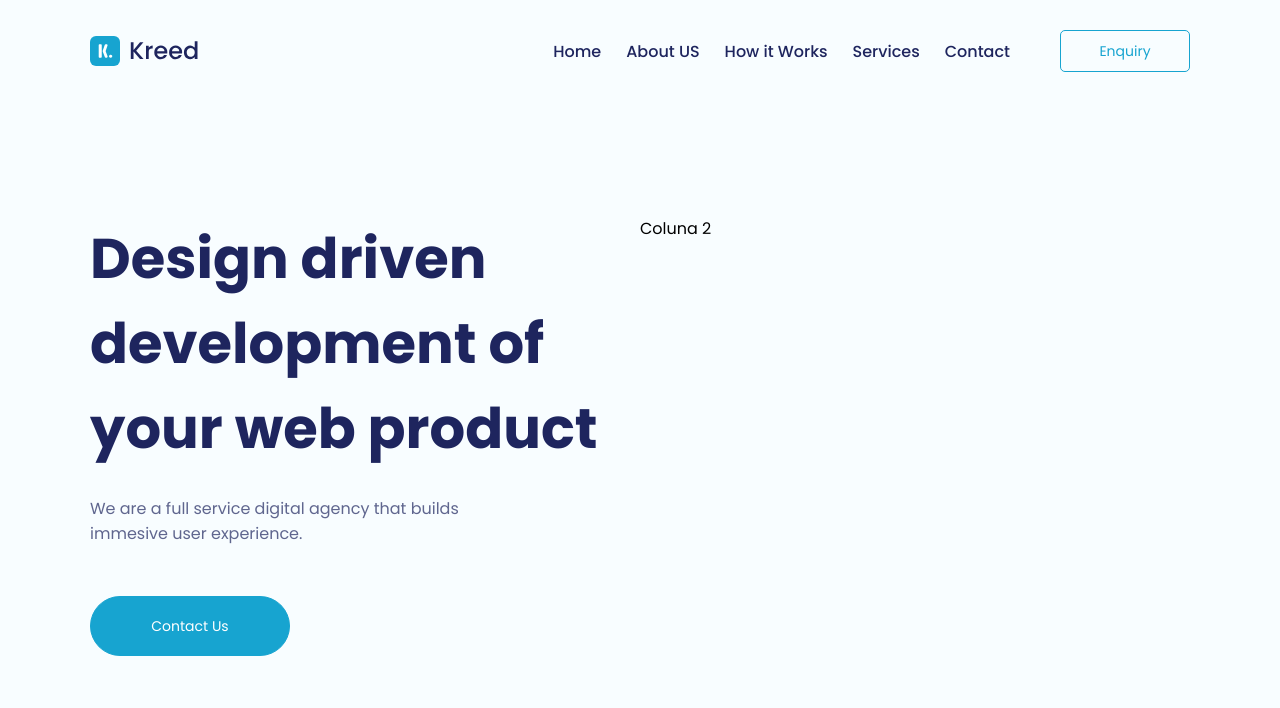
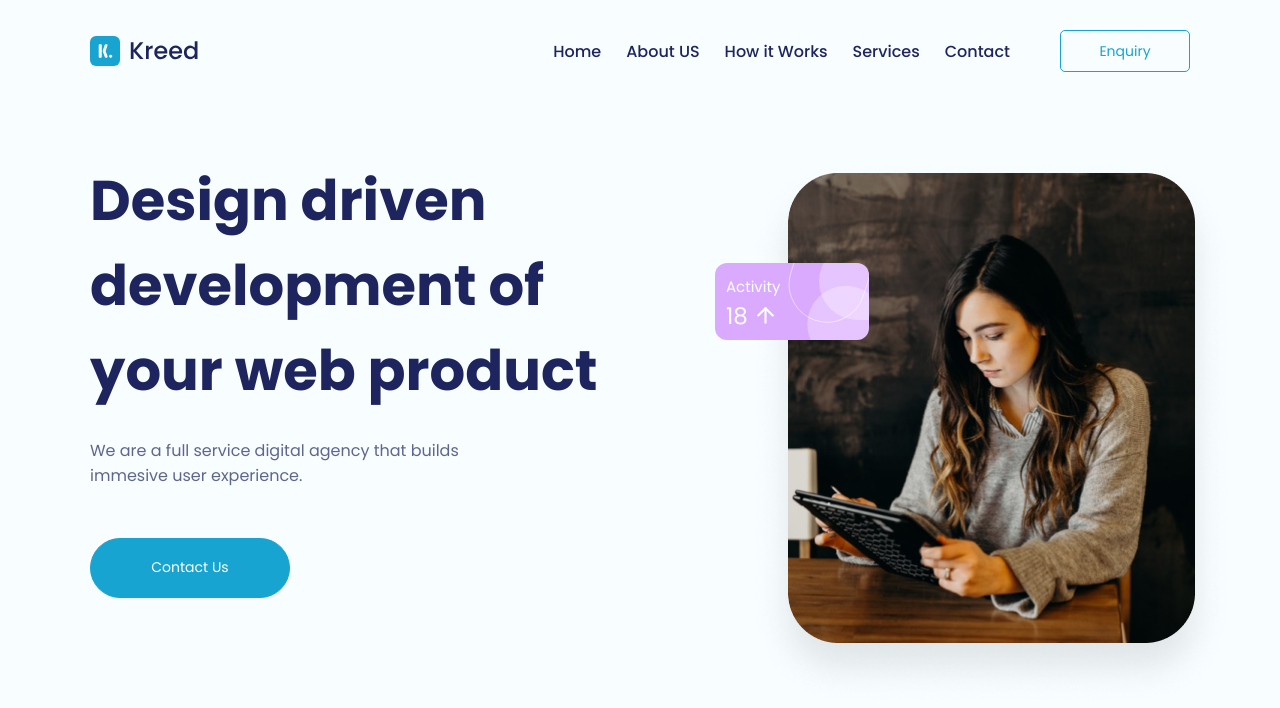
Before and after one commit to 1CarlosRenan/typescript-react-landing-page-collection, a React (Vite) app in the folder lp-kreed/: page / in a window 1280 px wide. Shown: the top 708 px of the page. Built offline with nearby package versions, Linux system fonts and the light colour scheme.

Commit message:
adding second column with image and card

```diff
--- /dev/null
+++ b/lp-kreed/src/molecules/CardActivity/index.tsx
@@ -0,0 +1,18 @@
+import { FiArrowUp } from "react-icons/fi";
+import * as S from "./styles";
+
+const CardActivity = () => (
+  <S.Container>
+    <small>Activity</small>
+    <div>
+      <span>18</span>
+      <FiArrowUp size={25} color="#fff" />
+    </div>
+
+    <i className="circle1"></i>
+    <i className="circle2"></i>
+    <i className="circle3"></i>
+  </S.Container>
+);
+
+export default CardActivity;
--- /dev/null
+++ b/lp-kreed/src/molecules/CardActivity/styles.ts
@@ -0,0 +1,65 @@
+import styled from "styled-components";
+
+export const Container = styled.div`
+  position: absolute;
+  top: 105px;
+  left: 75px;
+  background-color: #daaaff;
+  color: #fff;
+  width: 154px;
+  height: 77px;
+  border-radius: 12px;
+  text-align: left;
+  padding: 11px;
+  overflow: hidden;
+
+  small {
+    font-size: 15px;
+  }
+
+  div {
+    display: flex;
+    align-items: center;
+
+    span {
+      font-size: 23px;
+      font-weight: 400;
+      margin-right: 5px;
+    }
+  }
+
+  i {
+    width: 154px;
+    height: 77px;
+    position: absolute;
+    border-radius: 50px;
+
+    &.circle1 {
+      left: 104px;
+      top: -20px;
+      background: linear-gradient(
+        0deg,
+        rgba(255, 255, 255, 0.3),
+        rgba(255, 255, 255, 0.3)
+      );
+    }
+
+    &.circle2 {
+      background: linear-gradient(
+        0deg,
+        rgba(255, 255, 255, 0.3),
+        rgba(255, 255, 255, 0.3)
+      );
+      left: 81px;
+      bottom: -50px;
+      transform: rotate(45deg);
+    }
+
+    &.circle3 {
+      border: 1px solid rgba(255, 255, 255, 0.5);
+      top: -54px;
+      left: 47px;
+      transform: rotate(-72deg);
+    }
+  }
+`;
--- a/lp-kreed/src/pages/Main.tsx
+++ b/lp-kreed/src/pages/Main.tsx
@@ -1,6 +1,9 @@
 import ButtonContact from "../atoms/ButtonContact";
 import Fronted from "../templates/Fronted";
 import * as S from "./styles";
+
+import HeroHeaderImage from "../assets/kreed-header-image.png";
+import CardActivity from "../molecules/CardActivity";
 
 function Main() {
   return (
@@ -15,7 +18,10 @@ function Main() {
 
           <ButtonContact />
         </div>
-        <div>Coluna 2</div>
+        <S.ColumnImage>
+          <CardActivity />
+          <img src={HeroHeaderImage} alt="A woman doing a research." />
+        </S.ColumnImage>
       </S.Container>
     </Fronted>
   );
--- a/lp-kreed/src/pages/styles.ts
+++ b/lp-kreed/src/pages/styles.ts
@@ -22,3 +22,12 @@ export const Container = styled.div`
     margin-top: 25px;
   }
 `;
+
+export const ColumnImage = styled.div`
+  text-align: right;
+  position: relative;
+
+  img {
+    margin-left: 108px;
+  }
+`;
```
Also changed, not shown: lp-kreed/src/assets/kreed-header-image.png (added).
